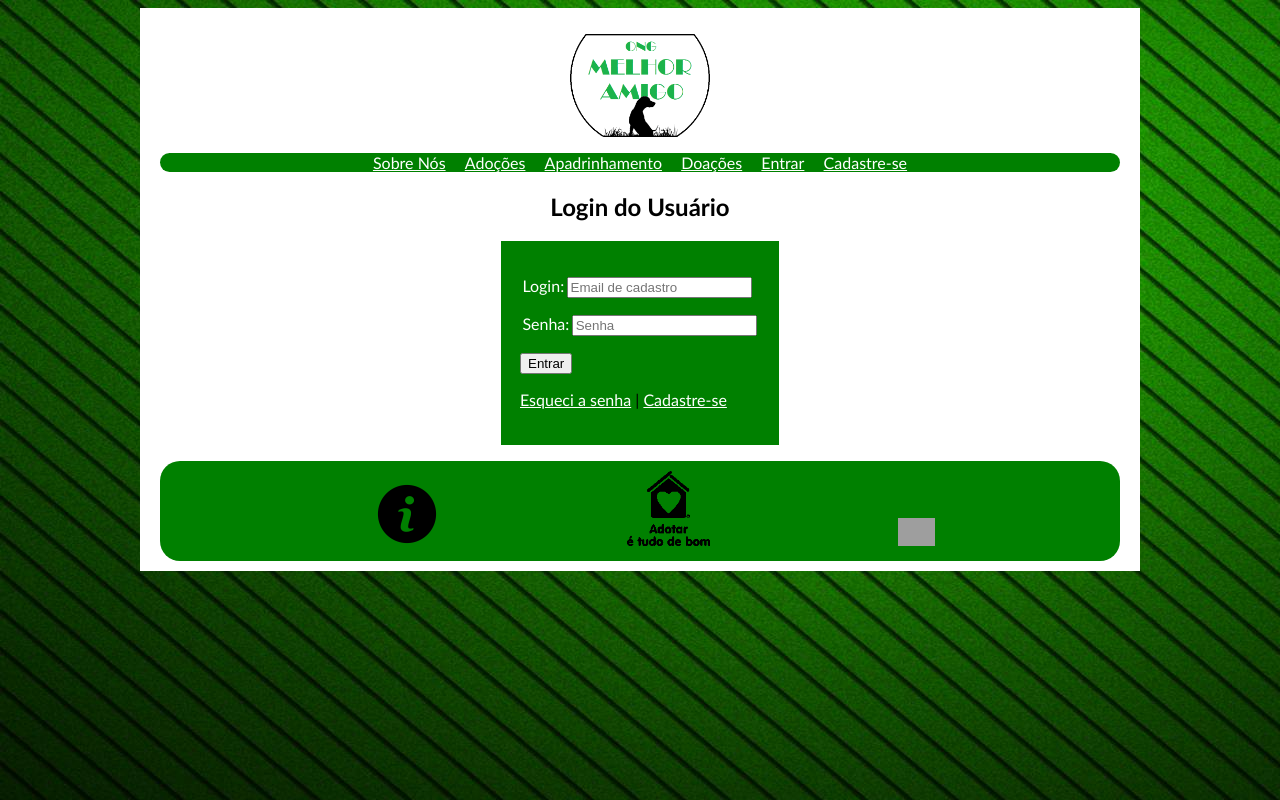
After one commit to NelioCarneval/ProjetoFPIN20161, a PHP site: page /html/PaginaLogin.html in a window 1280 px wide. The commit adds this page. Run offline with PHP 8.4, Linux system fonts and the light colour scheme; grey boxes are pictures that could not be loaded.

Commit message:
Adequando Pag Localização/Adicionando page de Login
Adicionando também detalhes css...

```diff
--- a/css/LayoutDefault.css
+++ b/css/LayoutDefault.css
@@ -113,5 +113,10 @@ footer nav ul li{
 #imgDonate{
 	display: block;
 	margin: auto;
-
 }
+#login{
+			background-color:green;
+			width: 25%;
+			padding: 2%;
+			margin: auto;
+}
--- /dev/null
+++ b/html/PaginaLogin.html
@@ -0,0 +1,55 @@
+<!DOCTYPE html>
+
+<html>
+<head>
+	<meta charset="UTF-8">
+	<title>Cadastro - ONG Melhor Amigo</title>
+
+	<link rel="stylesheet" type="text/css" href="../css/LayoutDefault.css">
+	<link rel="stylesheet" type="text/css" href="../css/FormularioDeCadastro2.css">
+
+</head>
+
+<body>
+	<div id="wrap">
+
+		<p><a href="#"><img id="logoPrincipal" src="../img/logo_melhor_amigo.png"></a></p>
+
+		<header>
+				<nav>
+					<p><a href="#">Sobre Nós</a><a href="#">Adoções</a><a href="#">Apadrinhamento</a><a href="#">Doações</a><a href="#">Entrar</a><a href="#">Cadastre-se</a></p>
+				</nav>
+		</header>
+
+		<div id="content">
+			<h2 class="quote">Login do Usuário</h2>
+
+            <div id="login">
+				<form method="post" action="../index.html">
+					<p ><label style="color:white">Login:</label><input type="text" name="email" placeholder="Email de cadastro"></p>
+					<p><label style="color:white">Senha:</label><input type="password" name="senha" placeholder="Senha"></p>
+					<p><input type="submit" name="entrar" value="Entrar"></p>
+				</form>
+
+				<div id="ajuda">
+
+                    <p><a style="color:white" href="#" target="_BLANK">Esqueci a senha</a> | <a style="color:white" href="#" target="_BLANK">Cadastre-se</a></p>
+				</div>
+			</div>
+            <div class="quote">
+              <p></p>
+            </div>
+		</div>
+
+		<footer>
+			<nav>
+				<ul>
+					<li><a href="#"><img id="about" src="../img/about.png" title="Sobre" alt="Sobre"></a></li>
+					<li><a href="#"><img id="logoInferior" src="../img/logo_adotar_Black.png" title="Home" alt="Home"></a></li>
+					<li><a href="#"><img id="local" src="../img/local.png" title="Localização" alt="Localização"></a></li>
+				</ul>
+			</nav>
+		</footer>
+
+	</div>
+</body>
```
Also changed, not shown: html/LocalizacaoDaONG.html (+9 -6 lines).
